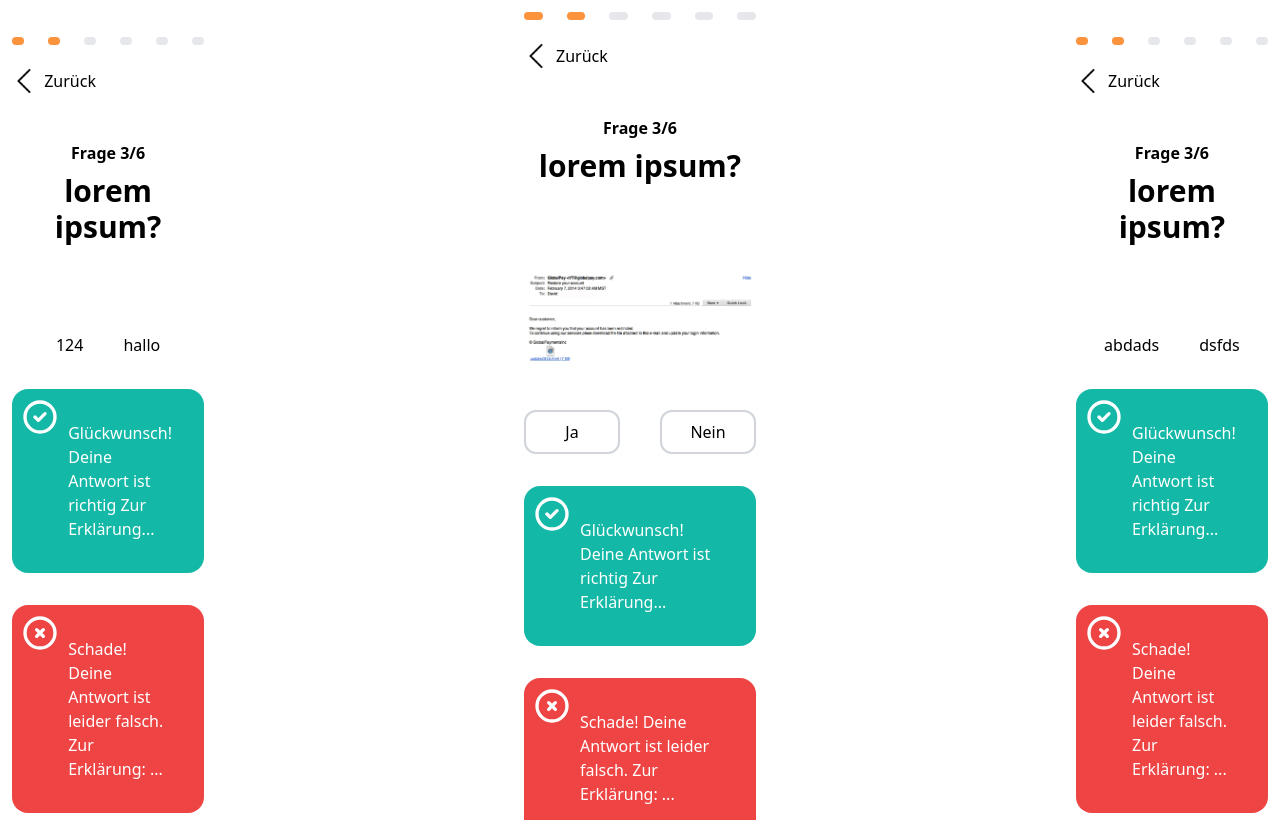
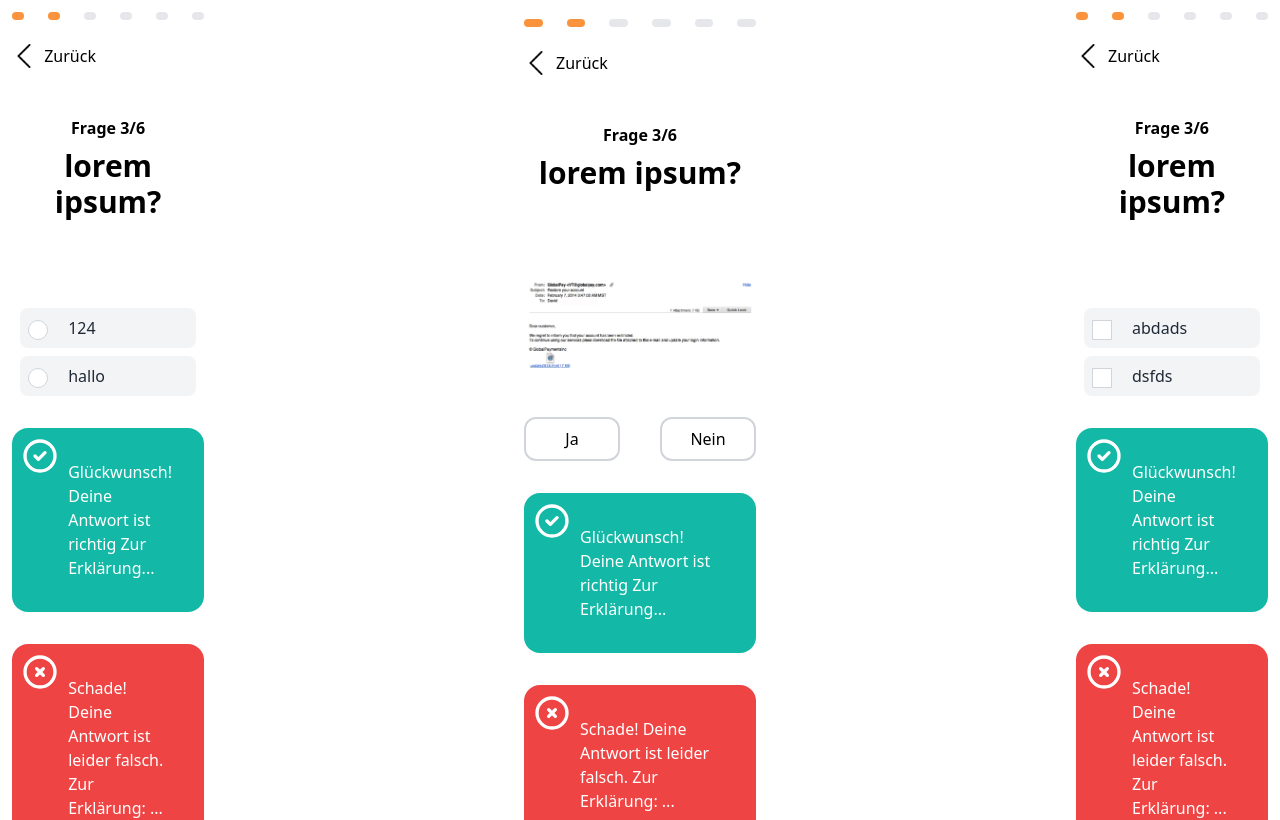
Before and after one commit to alexander-schoenmann/e-learning-quiz, an Angular app in the folder ELearningQuiz/: page /quiz in a window 1280 px wide. Shown: the top 820 px of the page. Built offline with nearby package versions, Linux system fonts and the light colour scheme.

Commit message:
Radiobuttons and Checkboxes

```diff
--- a/ELearningQuiz/src/app/home/home.component.html
+++ b/ELearningQuiz/src/app/home/home.component.html
@@ -1,41 +1,57 @@
 <div class="mx-40">
+  <img class="w-24 mb-10 mt-3" src="./assets/images/Bild1.jpg" />
 
-  <img class="w-24 mb-10 mt-3" src="./assets/images/Bild1.jpg">
-
-  <div class="flex items-center mb-40">
+  <div class="flex items-center mb-32">
     <div class="basis-3/5">
       <h2 class="text-3xl mb-2 font-bold">Gin&Co GmbH E-Training</h2>
-      <h3 class="text-2xl mb-2 text-aqua">Datenschutz & Informationssicherheit</h3>
-      <p>Lorem ipsum dolor sit amet, consectetur adipisicing elit. Aperiam dignissimos ea est,
-        id nostrum perferendis quasi quos soluta temporibus voluptatum. Doloremque possimus
-        suscipit ut voluptate. Maiores nam nesciunt officia provident!</p>
+      <h3 class="text-2xl mb-2 text-aqua">
+        Datenschutz & Informationssicherheit
+      </h3>
+      <p>
+        Lorem ipsum dolor sit amet, consectetur adipisicing elit. Aperiam
+        dignissimos ea est, id nostrum perferendis quasi quos soluta temporibus
+        voluptatum. Doloremque possimus suscipit ut voluptate. Maiores nam
+        nesciunt officia provident!
+      </p>
       <div class="flex mt-10">
         <div class="m-auto">
-          <button routerLink="../quiz" class="bg-orange-400 px-4 py-2 rounded-md hover:bg-orange-500">
+          <button
+            routerLink="../quiz"
+            class="bg-orange-400 text-white px-4 py-2 rounded-md hover:bg-orange-500"
+          >
             Training starten
           </button>
         </div>
       </div>
     </div>
     <div class="w-80">
-      <img class="inline ml-40" src="./assets/images/Bild2.svg">
+      <img class="inline ml-40" src="./assets/images/Bild2.svg" />
     </div>
   </div>
 
   <div class="flex flex-col justify-content content-center">
-    <h2 class="text-3xl mb-2 font-bold text-center underline decoration-orange-400">Dein Fortschritt:</h2>
-    <h3 class="text-2xl mb-8 text-center"><span class="text-aqua">1/3</span> Quizzes erledigt</h3>
+    <h2
+      class="text-3xl mb-2 font-bold text-center underline decoration-orange-400"
+    >
+      Dein Fortschritt:
+    </h2>
+    <h3 class="text-2xl mb-8 text-center font-bold">
+      <span class="text-aqua">1/3</span> Quizzes erledigt
+    </h3>
     <div class="flex">
       <div class="m-auto">
-        <button routerLink="../download" class="bg-orange-400 px-4 py-2 rounded-md hover:bg-orange-500">
+        <button
+          routerLink="../download"
+          class="bg-orange-400 text-white px-4 py-2 rounded-md hover:bg-orange-500"
+        >
           Zertifikat downloaden
         </button>
       </div>
     </div>
 
-    <div class="flex mt-40">
+    <div class="flex mt-32">
       <div class="m-auto">
-        <img class="w-12" src="./assets/images/down-arrow.png">
+        <img class="w-12" src="./assets/images/down-arrow.png" />
       </div>
     </div>
 
@@ -44,43 +60,49 @@
       <div class="flex mt-6">
         <div class="flex-none mr-6">1.</div>
         <div>
-          Lorem ipsum dolor sit amet, consectetur adipisicing elit. Doloremque ea facilis laborum minima
-          sapiente. A atque, aut beatae consectetur consequuntur dolor dolore, dolorem fuga iure minus modi
-          quidem tempore unde?
+          Lorem ipsum dolor sit amet, consectetur adipisicing elit. Doloremque
+          ea facilis laborum minima sapiente. A atque, aut beatae consectetur
+          consequuntur dolor dolore, dolorem fuga iure minus modi quidem tempore
+          unde?
         </div>
       </div>
       <div class="flex mt-10">
         <div class="flex-none mr-6">2.</div>
         <div class="flex-auto">
-          Lorem ipsum dolor sit amet, consectetur adipisicing elit. Doloremque ea facilis laborum minima
-          sapiente. A atque, aut beatae consectetur consequuntur dolor dolore, dolorem fuga iure minus modi
-          quidem tempore unde?
+          Lorem ipsum dolor sit amet, consectetur adipisicing elit. Doloremque
+          ea facilis laborum minima sapiente. A atque, aut beatae consectetur
+          consequuntur dolor dolore, dolorem fuga iure minus modi quidem tempore
+          unde?
         </div>
       </div>
       <div class="flex mt-10">
         <div class="flex-none mr-6">3.</div>
         <div class="flex-auto">
-          Lorem ipsum dolor sit amet, consectetur adipisicing elit. Doloremque ea facilis laborum minima
-          sapiente. A atque, aut beatae consectetur consequuntur dolor dolore, dolorem fuga iure minus modi
-          quidem tempore unde?
+          Lorem ipsum dolor sit amet, consectetur adipisicing elit. Doloremque
+          ea facilis laborum minima sapiente. A atque, aut beatae consectetur
+          consequuntur dolor dolore, dolorem fuga iure minus modi quidem tempore
+          unde?
         </div>
       </div>
       <div class="flex mt-10">
         <div class="flex-none mr-6">4.</div>
         <div class="flex-auto">
-          Lorem ipsum dolor sit amet, consectetur adipisicing elit. Doloremque ea facilis laborum minima
-          sapiente. A atque, aut beatae consectetur consequuntur dolor dolore, dolorem fuga iure minus modi
-          quidem tempore unde?
+          Lorem ipsum dolor sit amet, consectetur adipisicing elit. Doloremque
+          ea facilis laborum minima sapiente. A atque, aut beatae consectetur
+          consequuntur dolor dolore, dolorem fuga iure minus modi quidem tempore
+          unde?
         </div>
       </div>
     </div>
     <div class="flex mt-8 mb-14">
       <div class="m-auto">
-        <button routerLink="../quiz" class="bg-orange-400 px-4 py-2 rounded-md hover:bg-orange-500">
+        <button
+          routerLink="../quiz"
+          class="bg-orange-400 text-white px-4 py-2 rounded-md hover:bg-orange-500"
+        >
           Training starten
         </button>
       </div>
     </div>
-
   </div>
 </div>
--- a/ELearningQuiz/src/app/question-button/question-button.component.html
+++ b/ELearningQuiz/src/app/question-button/question-button.component.html
@@ -1,5 +1,4 @@
 <div class="mx-40 mt-3">
-
   <div class="flex mb-6">
     <div class="h-2 w-1/6 bg-orange-400 rounded-md mr-3"></div>
     <div class="h-2 w-1/6 bg-orange-400 rounded-md mx-3"></div>
@@ -9,10 +8,10 @@
     <div class="h-2 w-1/6 bg-gray-200 rounded-md ml-3"></div>
   </div>
 
-  <div class="flex items-center	">
-    <img class="h-6 inline" src="./assets/images/back-arrow.png">
+  <button class="flex items-center">
+    <img class="h-6 inline" src="./assets/images/back-arrow.png" />
     <p class="ml-2">Zurück</p>
-  </div>
+  </button>
 
   <div class="flex flex-col justify-content content-center mt-12">
     <h4 class="text-1xl mb-2 font-bold text-center">Frage <span>3/6</span></h4>
@@ -21,7 +20,11 @@
 
   <!-- Antwortmöglichkeiten -->
   <div class="my-14">
-    <img src="../../assets/images/example.jpg" alt="Phishing Example" class="mb-8" />
+    <img
+      src="../../assets/images/example.jpg"
+      alt="Phishing Example"
+      class="mb-8"
+    />
     <div class="flex flex-row justify-center space-x-10">
       <div *ngFor="let answer of question.answers">
         <button
@@ -47,7 +50,9 @@
           d="M9 12l2 2 4-4m6 2a9 9 0 11-18 0 9 9 0 0118 0z"
         />
       </svg>
-      <p class="pl-6">Glückwunsch! Deine Antwort ist richtig Zur Erklärung...</p>
+      <p class="pl-6">
+        Glückwunsch! Deine Antwort ist richtig Zur Erklärung...
+      </p>
     </div>
     <div class="bg-red-500 rounded-2xl p-8 text-white mt-8 relative">
       <svg
@@ -84,5 +89,4 @@
       </svg>
     </button>
   </div>
-
 </div>
--- a/ELearningQuiz/src/app/question-checkbox/question-checkbox.component.html
+++ b/ELearningQuiz/src/app/question-checkbox/question-checkbox.component.html
@@ -1,5 +1,4 @@
 <div class="mx-40 mt-3">
-
   <div class="flex mb-6">
     <div class="h-2 w-1/6 bg-orange-400 rounded-md mr-3"></div>
     <div class="h-2 w-1/6 bg-orange-400 rounded-md mx-3"></div>
@@ -9,10 +8,10 @@
     <div class="h-2 w-1/6 bg-gray-200 rounded-md ml-3"></div>
   </div>
 
-  <div class="flex items-center	">
-    <img class="h-6 inline" src="./assets/images/back-arrow.png">
+  <button class="flex items-center">
+    <img class="h-6 inline" src="./assets/images/back-arrow.png" />
     <p class="ml-2">Zurück</p>
-  </div>
+  </button>
 
   <div class="flex flex-col justify-content content-center mt-12">
     <h4 class="text-1xl mb-2 font-bold text-center">Frage <span>3/6</span></h4>
@@ -21,9 +20,23 @@
 
   <!-- Antwortmöglichkeiten -->
   <div class="my-14 flex-col items-center justify-center">
-    <div class="flex flex-row justify-center space-x-10">
-      <div *ngFor="let answer of question.answers">
-        {{ answer.text }}
+    <div
+      *ngFor="let answer of question.answers"
+      class="bg-gray-100 rounded-lg m-2 duration-150 hover:border-2 hover:border-teal-500"
+    >
+      <div class="flex flex-1 justify-start p-2">
+        <label
+          class="form-check-label inline-block text-gray-800 flex-1 pointer"
+          for="{{ question.id }}"
+        >
+          <input
+            class="mr-5 form-check-input appearance-none h-5 w-5 border border-gray-300 bg-white checked:bg-teal-500 checked:border-teal-500 focus:outline-none transition duration-200 mt-1 align-top bg-no-repeat bg-center bg-contain float-left cursor-pointer"
+            type="checkbox"
+            name="{{ question.id }}"
+            id="{{ question.id }}"
+          />
+          {{ answer.text }}
+        </label>
       </div>
     </div>
 
@@ -42,7 +55,9 @@
           d="M9 12l2 2 4-4m6 2a9 9 0 11-18 0 9 9 0 0118 0z"
         />
       </svg>
-      <p class="pl-6">Glückwunsch! Deine Antwort ist richtig Zur Erklärung...</p>
+      <p class="pl-6">
+        Glückwunsch! Deine Antwort ist richtig Zur Erklärung...
+      </p>
     </div>
     <div class="bg-red-500 rounded-2xl p-8 text-white mt-8 relative">
       <svg
@@ -79,5 +94,4 @@
       </svg>
     </button>
   </div>
-
 </div>
--- a/ELearningQuiz/src/app/question-radio/question-radio.component.html
+++ b/ELearningQuiz/src/app/question-radio/question-radio.component.html
@@ -1,5 +1,4 @@
 <div class="mx-40 mt-3">
-
   <div class="flex mb-6">
     <div class="h-2 w-1/6 bg-orange-400 rounded-md mr-3"></div>
     <div class="h-2 w-1/6 bg-orange-400 rounded-md mx-3"></div>
@@ -9,10 +8,10 @@
     <div class="h-2 w-1/6 bg-gray-200 rounded-md ml-3"></div>
   </div>
 
-  <div class="flex items-center	">
-    <img class="h-6 inline" src="./assets/images/back-arrow.png">
+  <button class="flex items-center">
+    <img class="h-6 inline" src="./assets/images/back-arrow.png" />
     <p class="ml-2">Zurück</p>
-  </div>
+  </button>
 
   <div class="flex flex-col justify-content content-center mt-12">
     <h4 class="text-1xl mb-2 font-bold text-center">Frage <span>3/6</span></h4>
@@ -21,9 +20,23 @@
 
   <!-- Antwortmöglichkeiten -->
   <div class="my-14 flex-col items-center justify-center">
-    <div class="flex flex-row justify-center space-x-10">
-      <div *ngFor="let answer of question.answers">
-        {{ answer.text }}
+    <div
+      *ngFor="let answer of question.answers"
+      class="bg-gray-100 rounded-lg m-2 duration-150 hover:border-2 hover:border-teal-500"
+    >
+      <div class="flex flex-1 justify-start p-2">
+        <label
+          class="form-check-label inline-block text-gray-800 flex-1 pointer"
+          for="{{ question.id }}"
+        >
+          <input
+            class="mr-5 form-check-input appearance-none rounded-full h-5 w-5 border border-gray-300 bg-white checked:bg-teal-500 checked:border-teal-500 focus:outline-none transition duration-200 mt-1 align-top bg-no-repeat bg-center bg-contain float-left cursor-pointer"
+            type="radio"
+            name="{{ question.id }}"
+            id="{{ question.id }}"
+          />
+          {{ answer.text }}
+        </label>
       </div>
     </div>
 
@@ -42,7 +55,9 @@
           d="M9 12l2 2 4-4m6 2a9 9 0 11-18 0 9 9 0 0118 0z"
         />
       </svg>
-      <p class="pl-6">Glückwunsch! Deine Antwort ist richtig Zur Erklärung...</p>
+      <p class="pl-6">
+        Glückwunsch! Deine Antwort ist richtig Zur Erklärung...
+      </p>
     </div>
     <div class="bg-red-500 rounded-2xl p-8 text-white mt-8 relative">
       <svg
@@ -79,5 +94,4 @@
       </svg>
     </button>
   </div>
-
 </div>
--- a/ELearningQuiz/src/app/question-radio/question-radio.component.ts
+++ b/ELearningQuiz/src/app/question-radio/question-radio.component.ts
@@ -7,6 +7,7 @@ import { Component, Input, OnInit } from '@angular/core';
 })
 export class QuestionRadioComponent implements OnInit {
   @Input() question: any;
+
   constructor() {}
 
   ngOnInit(): void {}
--- a/ELearningQuiz/src/app/result/result.component.html
+++ b/ELearningQuiz/src/app/result/result.component.html
@@ -1,25 +1,34 @@
 <div class="mx-40">
-
   <div class="flex items-center justify-between mb-32">
-    <img class="w-24 mb-10 mt-3" src="./assets/images/Bild1.jpg">
+    <img class="w-24 mb-10 mt-3" src="./assets/images/Bild1.jpg" />
     <div>
       <p class="text-right text-2xl font-bold">Gin&Co GmbH</p>
       <p class="text-right text-2xl font-bold">E-Training</p>
       <p class="text-right text-1xl font-bold text-aqua">Datenschutz &</p>
-      <p class="text-right text-1xl font-bold text-aqua">Informationssicherheit</p>
+      <p class="text-right text-1xl font-bold text-aqua">
+        Informationssicherheit
+      </p>
     </div>
   </div>
 
   <div class="flex flex-col justify-content content-center">
-    <h2 class="text-5xl mb-6 font-bold text-center underline decoration-orange-400">Glückwunsch!</h2>
-    <h3 class="text-1xl mb-10 text-center">Du hast diese Lektion absolviert!</h3>
+    <h2
+      class="text-5xl mb-6 font-bold text-center underline decoration-orange-400"
+    >
+      Glückwunsch!
+    </h2>
+    <h3 class="text-1xl mb-10 text-center">
+      Du hast diese Lektion absolviert!
+    </h3>
     <div class="flex">
       <div class="m-auto">
-        <button routerLink="../home" class="bg-orange-400 px-4 py-2 rounded-md hover:bg-orange-500">
+        <button
+          routerLink="../home"
+          class="bg-orange-400 text-white px-6 py-3 rounded-xl hover:bg-orange-500"
+        >
           Zurück zur Startseite
         </button>
       </div>
     </div>
   </div>
-
 </div>
```
